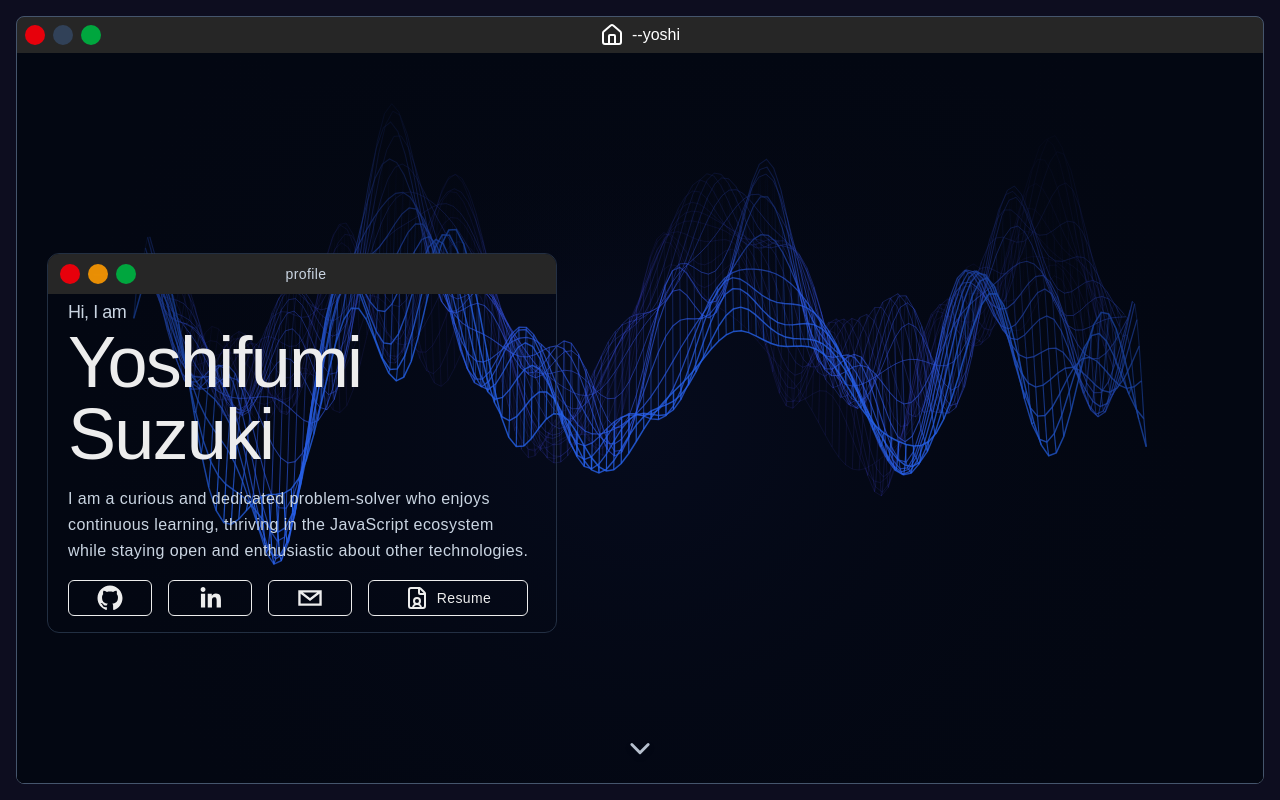
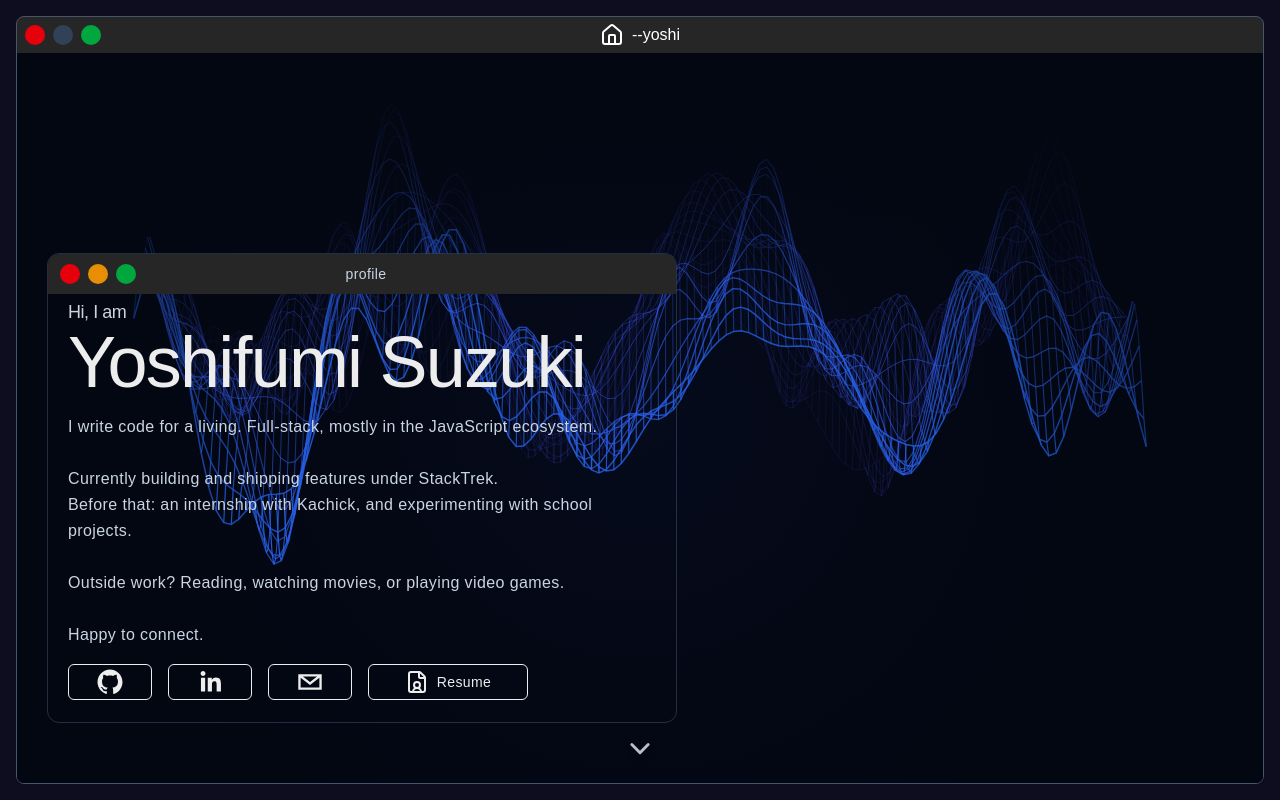
Before and after one commit to Yoshifumi12/portfolio, a Next.js app: page / in a window 1280 px wide. Built offline with nearby package versions, Linux system fonts and the light colour scheme.

Commit message:
chore(hero): moved constants to a dedicated file for easier management

```diff
--- a/app/components/Hero.tsx
+++ b/app/components/Hero.tsx
@@ -6,7 +6,7 @@ import { SocialIcon } from 'react-social-icons'
 import { motion } from 'framer-motion'
 import Section from './Section'
 import { Window } from '@/components/ui/window'
-import { socialUrls } from '../constants/socialUrls'
+import { heroData } from '../constants/heroData'
 
 const textVariants = {
   hidden: { opacity: 0, y: -10 },
@@ -18,20 +18,19 @@ export default function Hero() {
     <Section>
       <Window
         title="profile"
-        size={{ width: 510, height: 380 }}
+        size={{ width: 630, height: 470 }}
         defaultPosition={{ x: 30, y: 200 }}
       >
         <motion.div initial="hidden" animate="visible" variants={textVariants}>
           <div className="flex flex-col px-5 pt-1">
             <div className="text-lg text-slate-300 font-medium tracking-tight">Hi, I am</div>
-            <div className="text-7xl font-medium tracking-tight">Yoshifumi Suzuki</div>
-            <div className="mt-4 max-w-xl leading-relaxed text-slate-300">
-              I am a curious and dedicated problem-solver who enjoys continuous learning, thriving
-              in the JavaScript ecosystem while staying open and enthusiastic about other
-              technologies.
+            <div className="text-7xl font-medium tracking-tight">{heroData.name}</div>
+            <div className="mt-4 max-w-xl leading-relaxed text-slate-300 whitespace-pre-line">
+
+              {heroData.description}
             </div>
             <div className="flex flex-wrap mt-4 gap-2 sm:gap-x-4 max-w-xl">
-              {socialUrls.map((url) => (
+              {heroData.socialUrls.map((url) => (
                 <Button
                   className="cursor-pointer border  hover:bg-white hover:text-black"
                   key={url}
@@ -47,11 +46,7 @@ export default function Hero() {
                   />
                 </Button>
               ))}
-              <Link
-                href="https://drive.google.com/file/d/12jmZ48P1xITUnbGQqG1SWlHasqqFldJj/view?usp=sharing"
-                target="_blank"
-                tabIndex={-1}
-              >
+              <Link href={heroData.resumeUrl} target="_blank" tabIndex={-1}>
                 <Button
                   className="sm:min-w-40 min-w-67 cursor-pointer border hover:bg-white hover:text-black"
                   variant="ghost"
--- /dev/null
+++ b/app/constants/heroData.ts
@@ -0,0 +1,17 @@
+export const heroData = {
+  name: 'Yoshifumi Suzuki',
+  description: `I write code for a living. Full-stack, mostly in the JavaScript ecosystem.
+
+  Currently building and shipping features under StackTrek.
+  Before that: an internship with Kachick, and experimenting with school projects.
+
+  Outside work? Reading, watching movies, or playing video games.
+
+  Happy to connect.`,
+  socialUrls: [
+    'https://github.com/Yoshifumi12',
+    'https://www.linkedin.com/in/yoshifumi-suzuki-780310264/',
+    'mailto:yoshifumisuzuki.ys@gmail.com',
+  ],
+  resumeUrl: 'https://drive.google.com/file/d/12jmZ48P1xITUnbGQqG1SWlHasqqFldJj/view?usp=sharing',
+}
--- a/app/constants/socialUrls.ts
+++ /dev/null
@@ -1,5 +0,0 @@
-export const socialUrls = [
-  'https://github.com/Yoshifumi12',
-  'https://www.linkedin.com/in/yoshifumi-suzuki-780310264/',
-  'mailto:yoshifumisuzuki.ys@gmail.com',
-]
```
